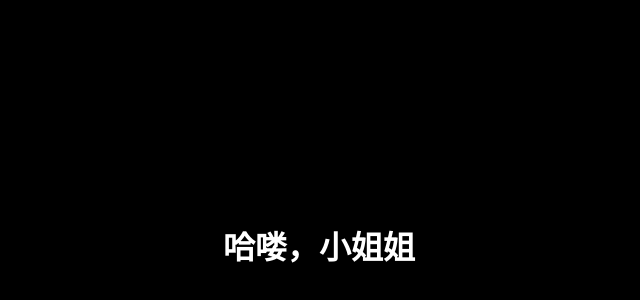
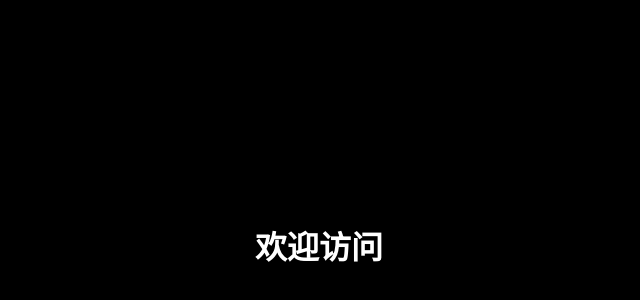
Before and after one commit to ChefCole/dream45678.github.io, a plain HTML site: page index.html in a window 1280 px wide. Shown: the part 178-478 px from the top of the page, without its empty margins (321-961 px from the left). Drawn offline with Linux system fonts and the light colour scheme.

Commit message:
Update index.html

```diff
--- a/index.html
+++ b/index.html
@@ -36,7 +36,7 @@ h1{
 <body>
 
 <h1>
- 哈喽，小姐姐
+ 欢迎访问
 </h1>
 
 <canvas></canvas>
```
